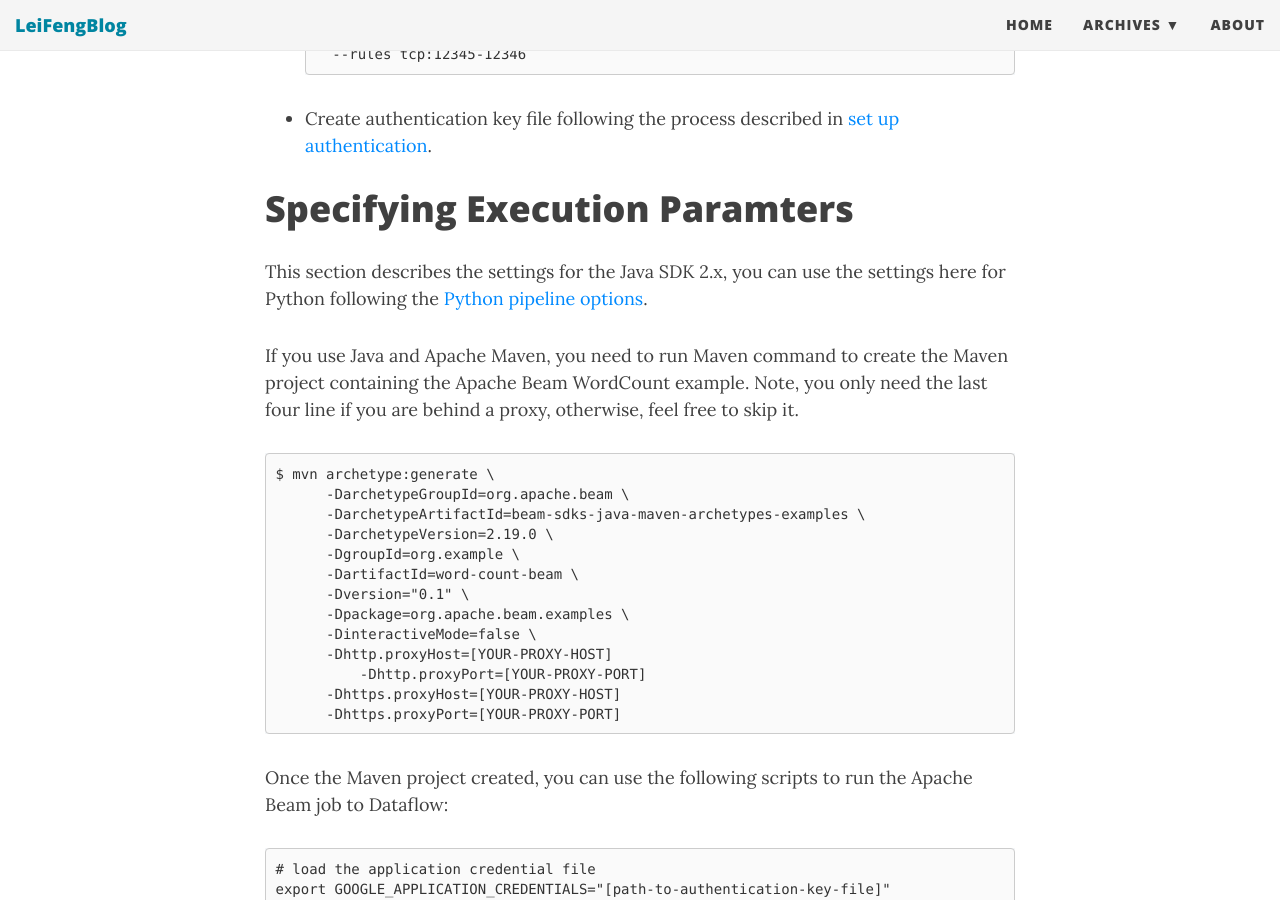
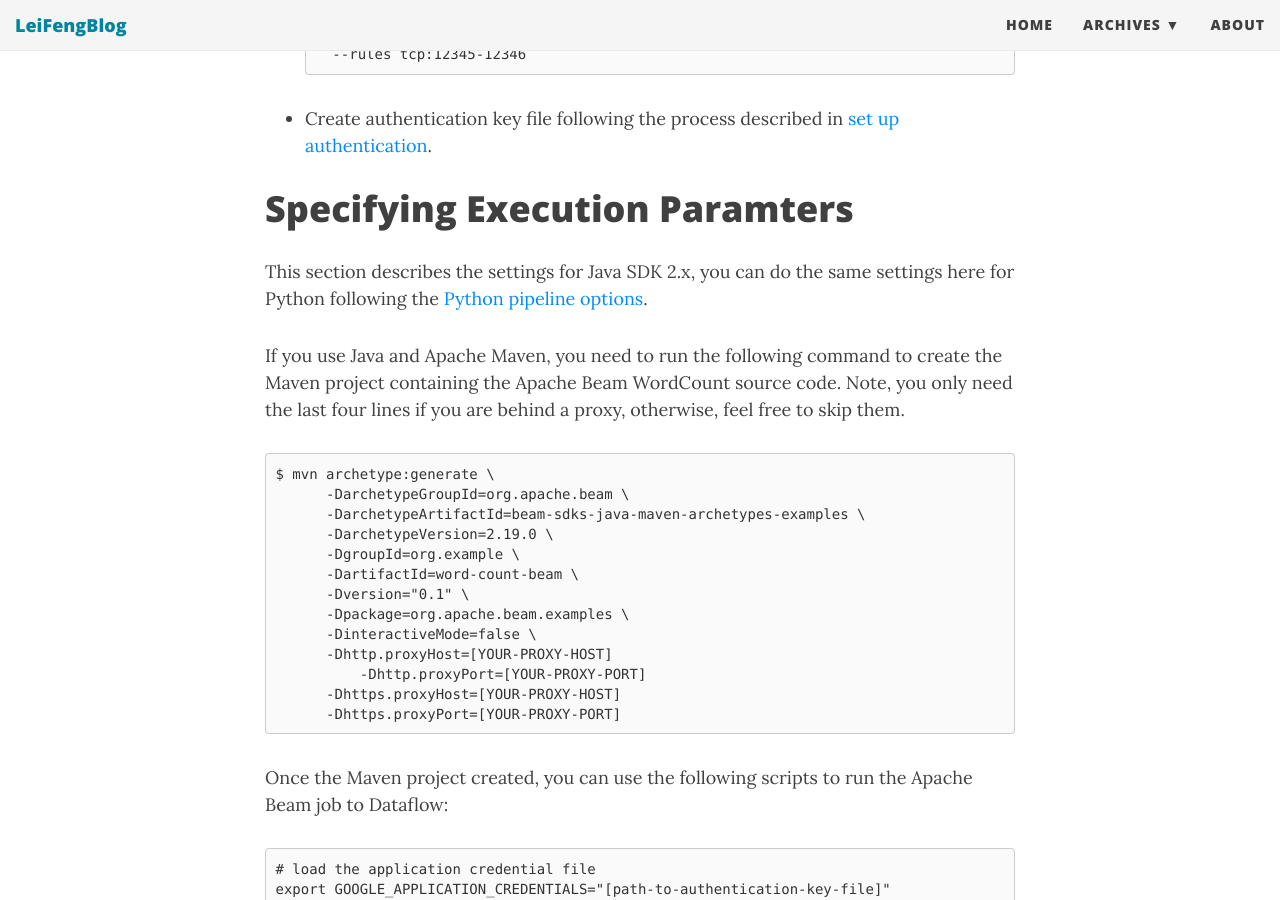
Before and after one commit to stonefl/stonefl.github.io, a Jekyll site: the page built from _posts/2020-01-15-run-dataflow-jobs-in-a-shared-vpc-on-gcp.md, in a window 1280 px wide and 900 px high, scrolled down 5786 px. Built offline with Jekyll 4.4.1, drawn with Linux system fonts in a browser that asks for light colours; nearby versions of some CDN libraries; comment, search, counter and statistics services are not loaded.

Commit message:
Update 2020-01-15-run-dataflow-jobs-in-a-shared-vpc-on-gcp.md

````diff
--- a/_posts/2020-01-15-run-dataflow-jobs-in-a-shared-vpc-on-gcp.md
+++ b/_posts/2020-01-15-run-dataflow-jobs-in-a-shared-vpc-on-gcp.md
@@ -108,9 +108,9 @@ The following settings might need the role of `Owner` or `Editor` from the Servi
 
 # Specifying Execution Paramters
 
-This section describes the settings for the Java SDK 2.x, you can use the settings here for Python following the [Python pipeline options](https://cloud.google.com/dataflow/docs/quickstarts/quickstart-python#setting-other-cloud-dataflow-pipeline-options).
+This section describes the settings for Java SDK 2.x, you can do the same settings here for Python following the [Python pipeline options](https://cloud.google.com/dataflow/docs/quickstarts/quickstart-python#setting-other-cloud-dataflow-pipeline-options).
 
-If you use Java and Apache Maven, you need to run Maven command to create the Maven project containing the Apache Beam WordCount example. Note, you only need the last four line if you are behind a proxy, otherwise, feel free to skip it.
+If you use Java and Apache Maven, you need to run the following command to create the Maven project containing the Apache Beam WordCount source code. Note, you only need the last four lines if you are behind a proxy, otherwise, feel free to skip them.
 
 ```
 $ mvn archetype:generate \
````
Also changed, not shown: other parts of _posts/2020-01-15-run-dataflow-jobs-in-a-shared-vpc-on-gcp.md (+1 -1 lines).
